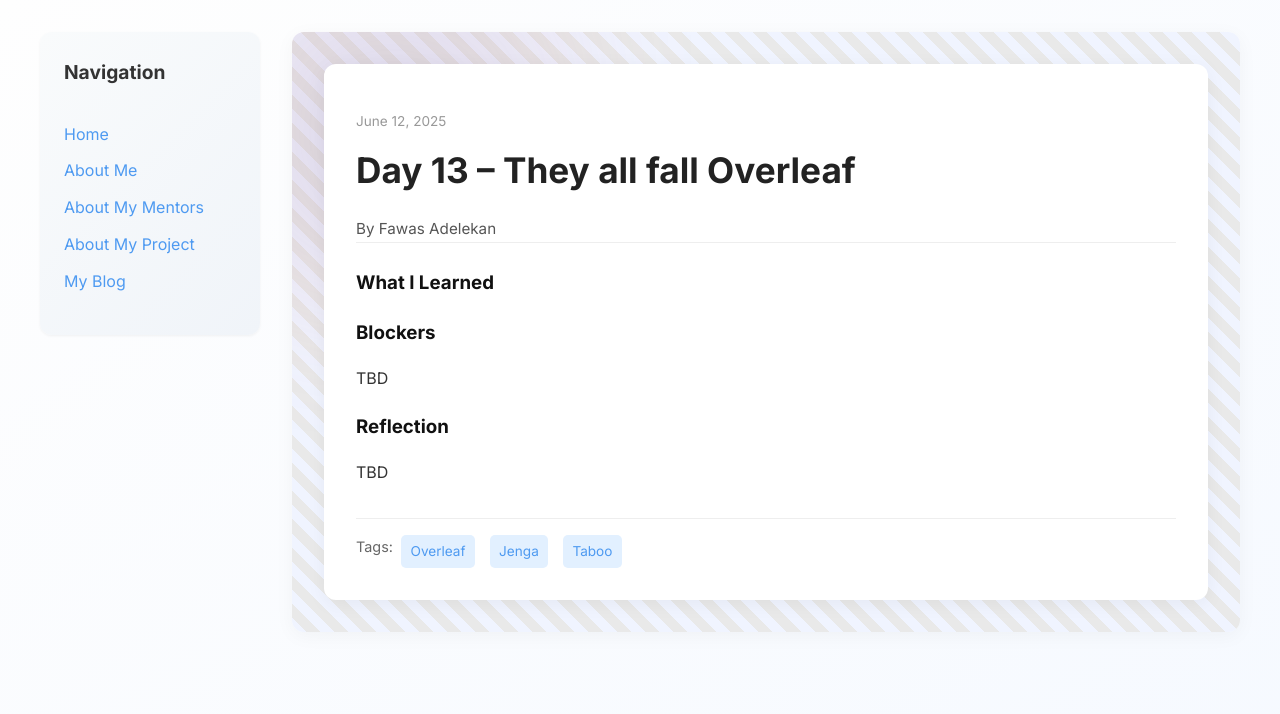
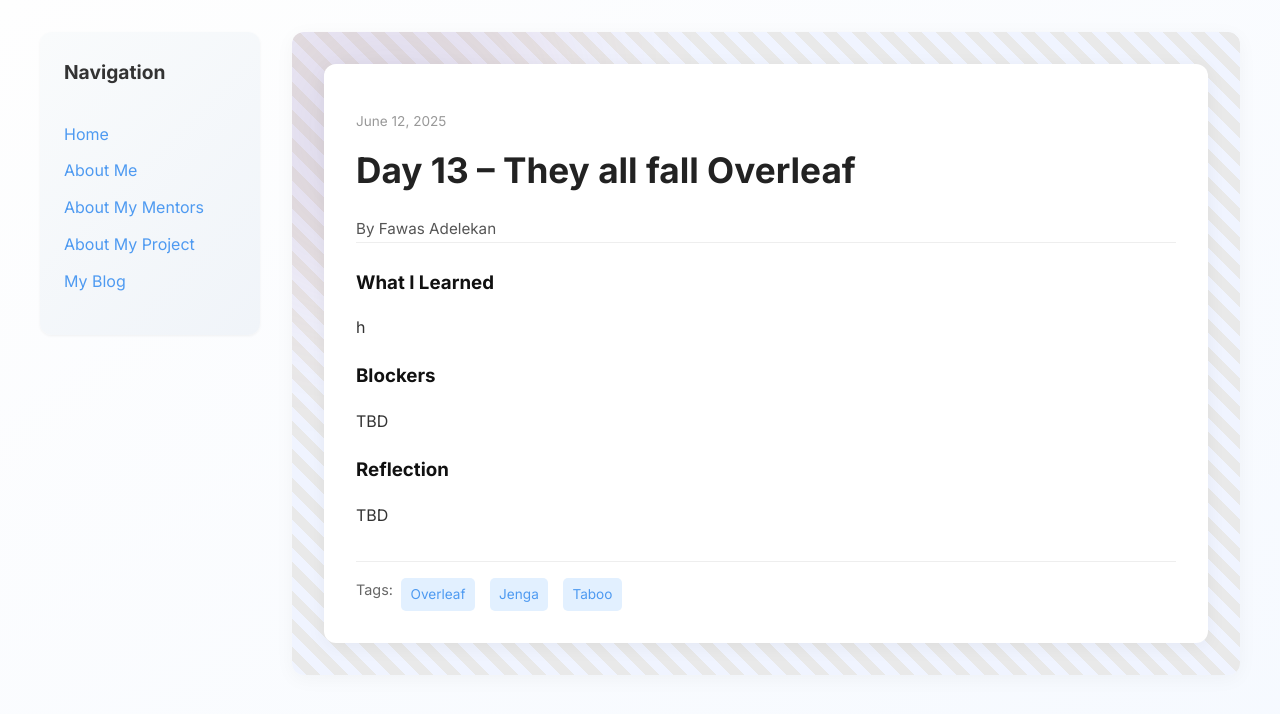
Before and after one commit to ForrestAj/ForrestAj.github.io, a Jekyll site: the page built from _posts/2025-06-12-day-13.md, in a window 1280 px wide. Shown: the top 714 px of the page. Built offline with Jekyll 4.4.1, drawn with Linux system fonts in a browser that asks for light colours.

Commit message:
Update 2025-06-12-day-13.md

```diff
--- a/_posts/2025-06-12-day-13.md
+++ b/_posts/2025-06-12-day-13.md
@@ -7,7 +7,7 @@ permalink: /day13.html
 tags: ["Overleaf","Jenga","Taboo"]
 
 what_i_learned: |
-
+  h
 
 
 
```
